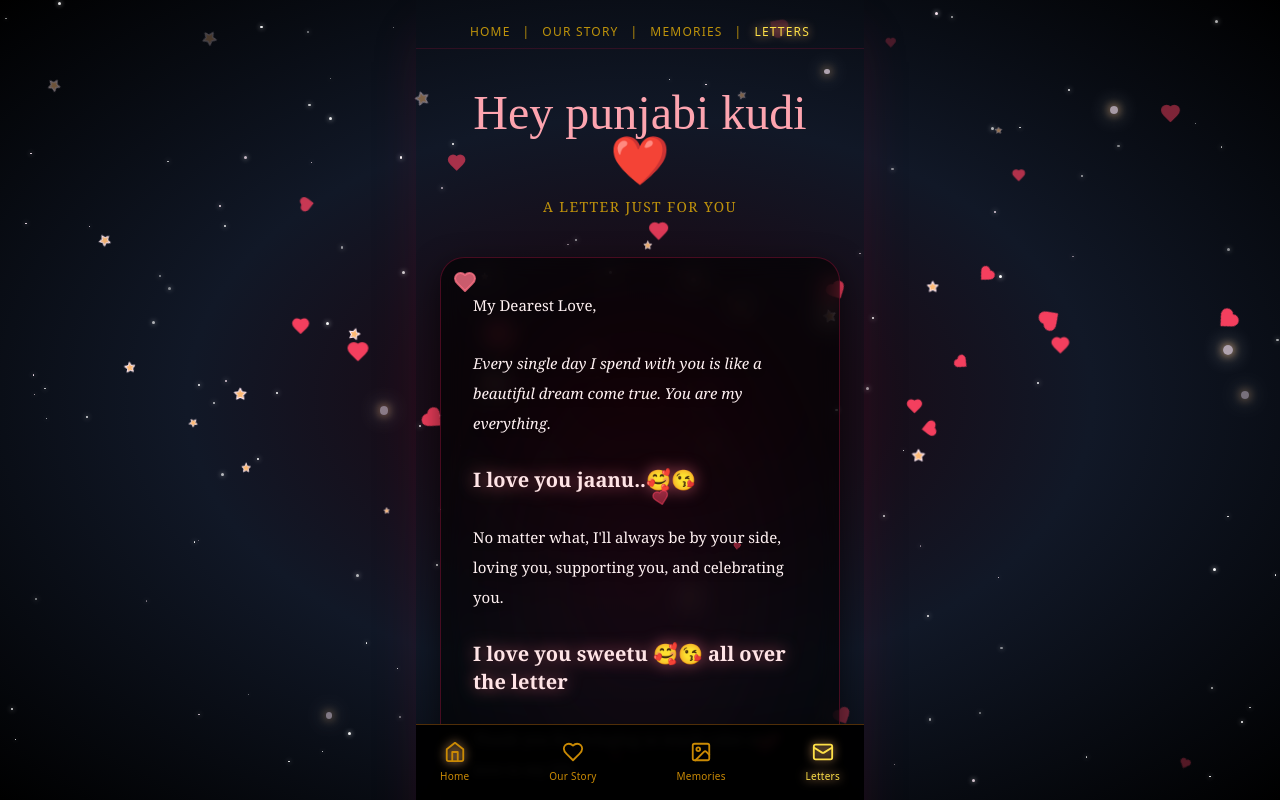
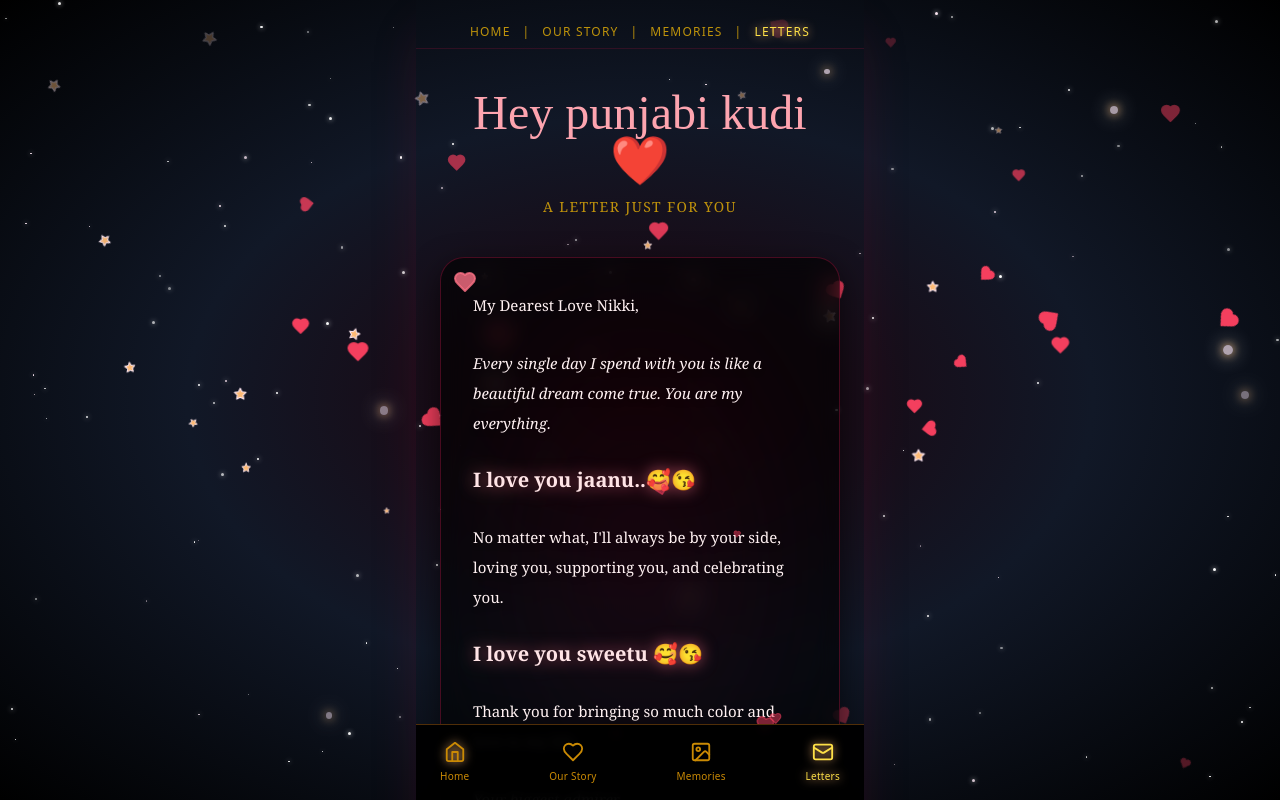
Before and after one commit to shubham763601/Nikki, a React (Vite) app: page / in a window 1280 px wide. Both pictures are taken after a click on the element "LETTERS". Shown: the top 800 px of the page. Built offline with nearby package versions, Linux system fonts and the light colour scheme.

Commit message:
Update love letter text in App.jsx

```diff
--- a/App.jsx
+++ b/App.jsx
@@ -189,7 +189,7 @@ const LettersPage = () => {
         <div className="absolute top-3 left-3 text-rose-400/80"><Heart fill="currentColor" size={24}/></div>
 
         <div className="text-rose-50 leading-loose space-y-7 text-[15px]">
-          <p className="drop-shadow-md">My Dearest Love,</p>
+          <p className="drop-shadow-md">My Dearest Love Nikki,</p>
           <p className="italic drop-shadow-md">Every single day I spend with you is like a beautiful dream come true. You are my everything.</p>
 
           {/* Scattered affectionate phrases */}
@@ -197,7 +197,7 @@ const LettersPage = () => {
 
           <p className="drop-shadow-md">No matter what, I'll always be by your side, loving you, supporting you, and celebrating you.</p>
 
-          <p className="text-xl text-rose-100 font-bold drop-shadow-[0_0_8px_rgba(251,113,133,0.6)]">I love you sweetu 🥰😘 all over the letter</p>
+          <p className="text-xl text-rose-100 font-bold drop-shadow-[0_0_8px_rgba(251,113,133,0.6)]">I love you sweetu 🥰😘 </p>
 
           <p className="drop-shadow-md">Thank you for bringing so much color and love to my life.</p>
           <p className="italic drop-shadow-md pb-6">Your biggest admirer,</p>
```
